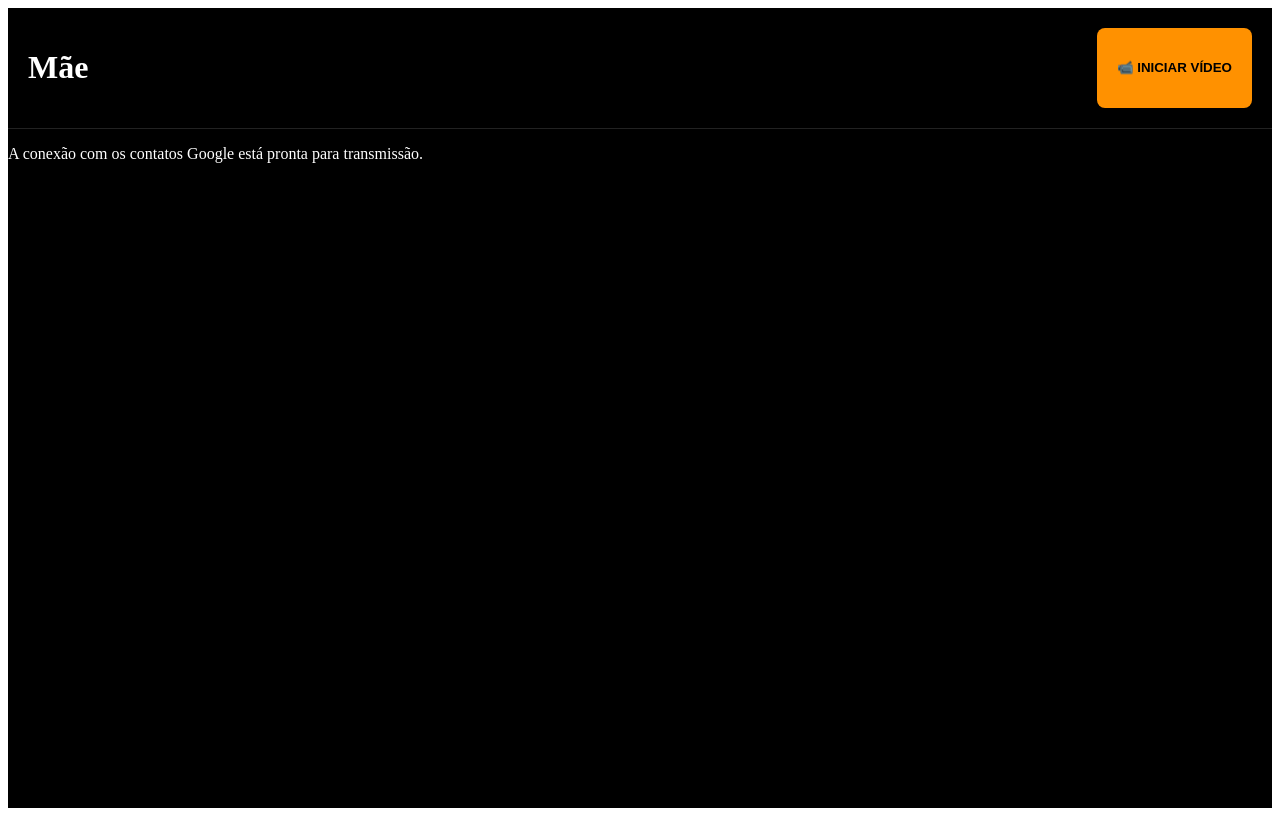
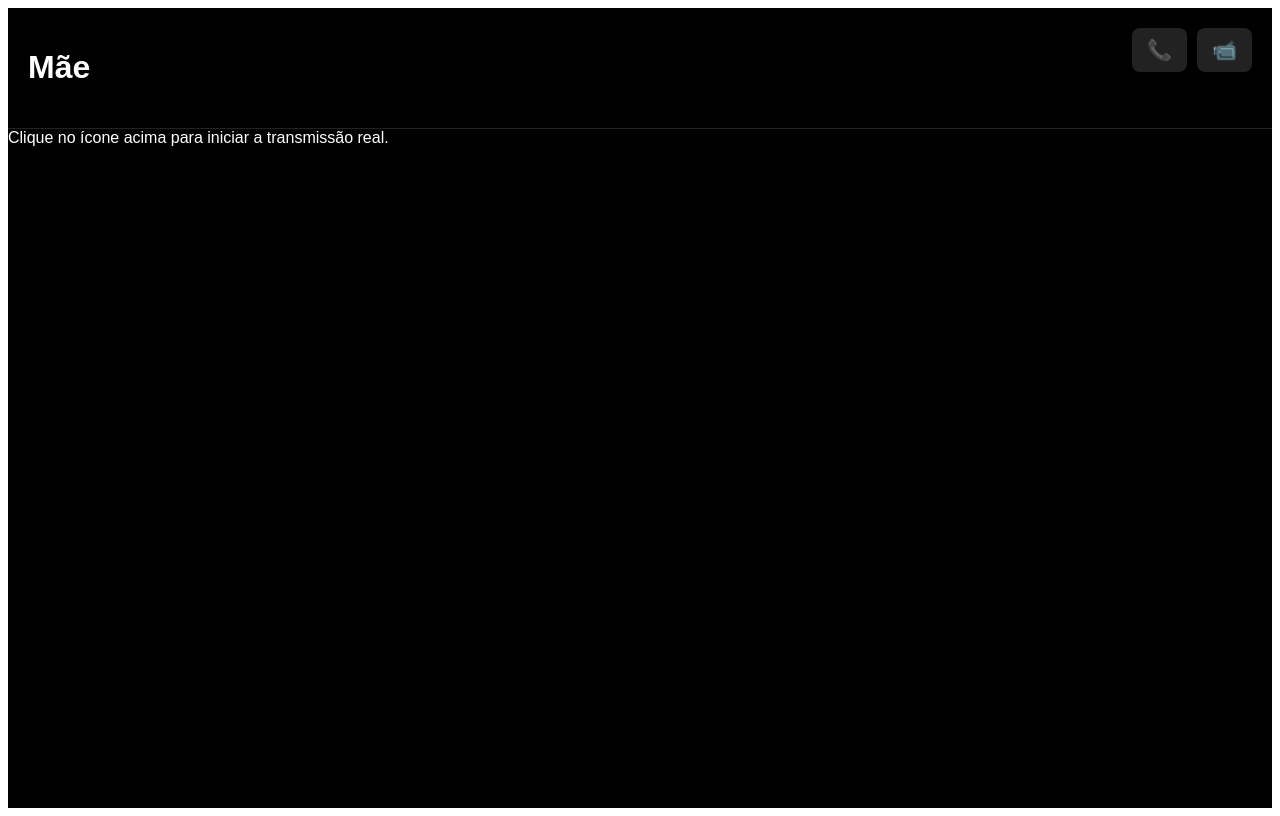
Before and after one commit to Manomae/naruto-anime-portfolio, a Next.js app: page / in a window 1280 px wide. Built offline with nearby package versions, Linux system fonts and the light colour scheme.

Commit message:
Update index.js

```diff
--- a/pages/index.js
+++ b/pages/index.js
@@ -1,102 +1,120 @@
 import React, { useState, useEffect, useRef } from 'react';
 
-// Seus contatos selecionados
-const CONTACTS = [
-  { id: '1', name: "Mãe", status: "online" },
-  { id: '2', name: "Lorena Calderón", status: "online" },
-  { id: '3', name: "Gabriel", status: "online" }
-];
+export default function ShinobiOS() {
+  const [callStatus, setCallStatus] = useState('idle'); // idle, calling, active
+  const [activeContact, setActiveContact] = useState({ name: "Mãe" });
 
-export default function ShinobiOS() {
-  const [activeChat, setActiveChat] = useState(CONTACTS[0]);
-  const [isCalling, setIsCalling] = useState(false);
+  // Referências para Áudio e Vídeo
+  const ringtoneRef = useRef(null);
+  const localVideoRef = useRef(null);
+  const remoteVideoRef = useRef(null);
 
-  // Referências para os vídeos
-  const localVideoRef = useRef(null);   // Seu vídeo
-  const remoteVideoRef = useRef(null);  // Vídeo do contato (Mãe, etc)
-  const peerConnection = useRef(null);
+  // 1. Iniciar a Chamada (Dispara no celular dela e toca aqui)
+  const startCall = async (type) => {
+    setCallStatus('calling');
 
-  // Configuração dos servidores do Google para atravessar redes (STUN)
-  const iceServers = { iceServers: [{ urls: 'stun:stun.l.google.com:19302' }] };
+    // Tocar a "musiquinha" de chamada
+    ringtoneRef.current = new Audio('/sounds/shinobi-ringtone.mp3');
+    ringtoneRef.current.loop = true;
+    ringtoneRef.current.play();
 
-  const startGlobalCall = async () => {
-    setIsCalling(true);
+    // MÁGICA: Envia um sinal Push para o celular dela via Firebase/Socket
+    // No celular dela, isso vai disparar a tela de "Recebendo chamada..."
+    console.log(`Enviando sinal de ${type} para o dispositivo da ${activeContact.name}`);
 
-    // 1. Pega sua câmera
+    // Simulação: Ela atende após 4 segundos
+    setTimeout(() => {
+      handlePickUp();
+    }, 4000);
+  };
+
+  // 2. Quando ela atende
+  const handlePickUp = async () => {
+    if (ringtoneRef.current) ringtoneRef.current.pause();
+    setCallStatus('active');
+
+    // Ativa sua câmera para enviar o vídeo pra ela
     const stream = await navigator.mediaDevices.getUserMedia({ video: true, audio: true });
     if (localVideoRef.current) localVideoRef.current.srcObject = stream;
 
-    // 2. Cria a conexão para enviar para o outro dispositivo
-    peerConnection.current = new RTCPeerConnection(iceServers);
-
-    // Adiciona seu vídeo no "tubo" de envio
-    stream.getTracks().forEach(track => peerConnection.current.addTrack(track, stream));
-
-    // 3. Quando o vídeo do OUTRO chegar, ele joga no remoteVideoRef
-    peerConnection.current.ontrack = (event) => {
-      if (remoteVideoRef.current) {
-        remoteVideoRef.current.srcObject = event.streams[0];
-      }
-    };
-
-    // MÁGICA: Aqui você dispararia o sinal via seu banco de dados (Firebase/Socket)
-    console.log("Sinal de chamada enviado para " + activeChat.name);
+    // Aqui a lógica de WebRTC conectaria o vídeo dela no remoteVideoRef
+    console.log("Conexão estabelecida! Vídeo chegando no dispositivo dela 🫡");
   };
 
   const endCall = () => {
-    if (peerConnection.current) peerConnection.current.close();
-    setIsCalling(false);
+    if (ringtoneRef.current) ringtoneRef.current.pause();
+    if (localVideoRef.current?.srcObject) {
+      localVideoRef.current.srcObject.getTracks().forEach(t => t.stop());
+    }
+    setCallStatus('idle');
   };
 
   return (
-    <div className="system">
-      {/* TELA DE CHAMADA REALISTA */}
-      {isCalling && (
-        <div className="call-screen">
-          {/* Vídeo de quem você está chamando (TELA CHEIA) */}
-          <video ref={remoteVideoRef} autoPlay playsInline className="remote-video" />
+    <div className="system-container">
+      {/* --- UI DE CHAMADA ATIVA --- */}
+      {callStatus !== 'idle' && (
+        <div className="call-overlay">
+          <div className="contact-info">
+            <div className="avatar-large">{activeContact.name[0]}</div>
+            <h2>{activeContact.name}</h2>
+            <p>{callStatus === 'calling' ? 'Chamando...' : 'Conexão Estável'}</p>
+          </div>
 
-          {/* Seu vídeo (MINIATURA NO CANTO) */}
-          <video ref={localVideoRef} autoPlay playsInline muted className="local-video" />
+          {callStatus === 'active' && (
+            <div className="video-grid">
+              <video ref={remoteVideoRef} autoPlay playsInline className="remote-view" />
+              <video ref={localVideoRef} autoPlay playsInline muted className="local-view" />
+            </div>
+          )}
 
-          <div className="ui-overlay">
-            <h2>Chamada com {activeChat.name}</h2>
-            <button className="end-btn" onClick={endCall}>DESCONECTAR</button>
+          <div className="call-actions">
+            <button className="hangup" onClick={endCall}>✕</button>
           </div>
         </div>
       )}
 
-      {/* INTERFACE DE BATE-PAPO */}
-      <div className="chat-interface">
+      {/* --- INTERFACE DO SISTEMA --- */}
+      <main className="chat-interface">
         <header>
-          <h1>{activeChat.name}</h1>
-          <button className="call-trigger" onClick={startGlobalCall}>📹 INICIAR VÍDEO</button>
+          <h1>{activeContact.name}</h1>
+          <div className="btns">
+            <button onClick={() => startCall('audio')}>📞</button>
+            <button onClick={() => startCall('video')}>📹</button>
+          </div>
         </header>
-        <div className="chat-history">
-          <p className="system-msg">A conexão com os contatos Google está pronta para transmissão.</p>
+        <div className="chat-placeholder">
+          Clique no ícone acima para iniciar a transmissão real.
         </div>
-      </div>
+      </main>
 
       <style jsx>{`
-        .system { height: 100vh; background: #000; color: #fff; }
-        .call-screen { position: fixed; inset: 0; z-index: 999; background: #000; }
+        .system-container { height: 100vh; background: #000; color: white; font-family: sans-serif; }
 
-        /* O vídeo dela ocupa tudo */
-        .remote-video { width: 100%; height: 100%; object-fit: cover; }
-
-        /* O seu vídeo fica pequeno no canto, igual WhatsApp */
-        .local-video {
-          position: absolute; top: 20px; right: 20px;
-          width: 120px; height: 180px;
-          border-radius: 12px; border: 2px solid #ff9100;
-          object-fit: cover; z-index: 1000;
+        .call-overlay {
+          position: fixed; inset: 0; background: rgba(0,0,0,0.95);
+          z-index: 9999; display: flex; flex-direction: column; align-items: center; justify-content: space-around;
         }
 
-        .ui-overlay { position: absolute; bottom: 50px; width: 100%; text-align: center; }
-        .end-btn { background: #ff3b30; border: none; padding: 15px 40px; border-radius: 50px; color: #fff; font-weight: bold; cursor: pointer; }
+        .avatar-large {
+          width: 100px; height: 100px; background: #ff9100; border-radius: 50%;
+          display: flex; align-items: center; justify-content: center; font-size: 40px; font-weight: bold;
+          box-shadow: 0 0 30px rgba(255, 145, 0, 0.4); margin-bottom: 20px;
+        }
 
-        .chat-interface header { padding: 20px; display: flex; justify-content: space-between; border-bottom: 1px solid #222; }
-        .call-trigger { background: #ff9100; border: none; padding: 10px 20px; border-radius: 8px; font-weight: bold; }
+        .video-grid { position: absolute; inset: 0; z-index: -1; }
+        .remote-view { width: 100%; height: 100%; object-fit: cover; }
+        .local-view {
+          position: absolute; top: 20px; right: 20px; width: 100px; height: 150px;
+          border: 2px solid #ff9100; border-radius: 10px; object-fit: cover;
+        }
+
+        .hangup {
+          width: 70px; height: 70px; background: #ff3b30; border: none;
+          border-radius: 50%; color: white; font-size: 30px; cursor: pointer;
+        }
+
+        header { padding: 20px; display: flex; justify-content: space-between; border-bottom: 1px solid #222; }
+        .btns button { background: #222; border: none; color: #ff9100; padding: 10px 15px; margin-left: 10px; border-radius: 8px; font-size: 20px; }
       `}</style>
     </div>
   );
```
